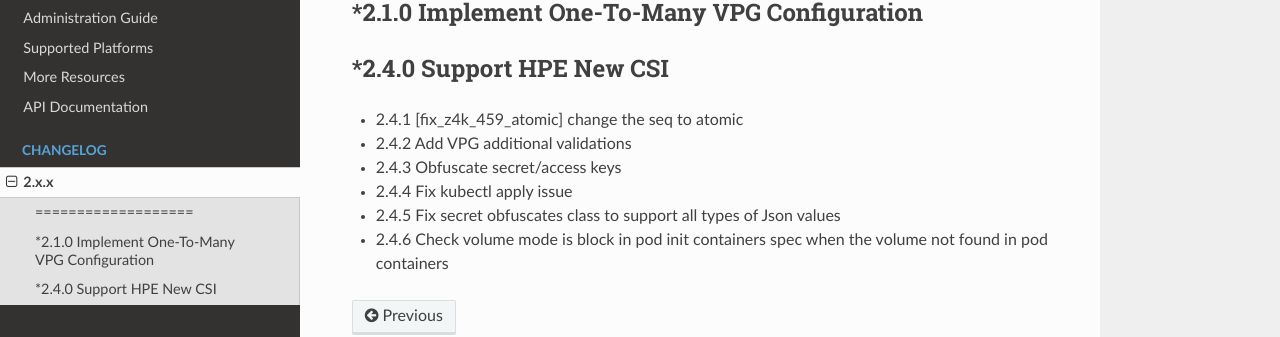
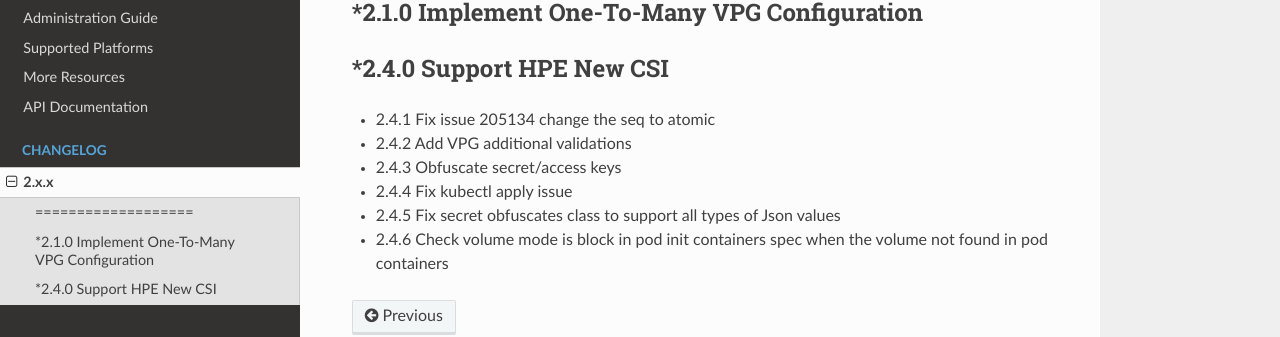
Before and after one commit to ZertoPublic/Z4K, an MkDocs documentation site: the page built from docs/changes/version2.x.x.md, in a window 1280 px wide. Shown: the part 220-557 px from the top of the page. Built offline with MkDocs 1.6.1, drawn with Linux system fonts in a browser that asks for light colours.

Commit message:
Update version2.x.x.md

```diff
--- a/docs/changes/version2.x.x.md
+++ b/docs/changes/version2.x.x.md
@@ -6,9 +6,9 @@
 ----------------------------------------------
 *2.4.0 Support HPE New CSI
 --------------------------
-* 2.4.1 [fix_z4k_459_atomic] change the seq to atomic
+* 2.4.1 Fix issue 205134 change the seq to atomic
 * 2.4.2 Add VPG additional validations
 * 2.4.3 Obfuscate secret/access keys
 * 2.4.4 Fix kubectl apply issue
 * 2.4.5 Fix secret obfuscates class to support all types of Json values
-* 2.4.6 Check volume mode is block  in pod init containers spec when the volume not found in pod containers
+* 2.4.6 Check volume mode is block in pod init containers spec when the volume not found in pod containers
```
